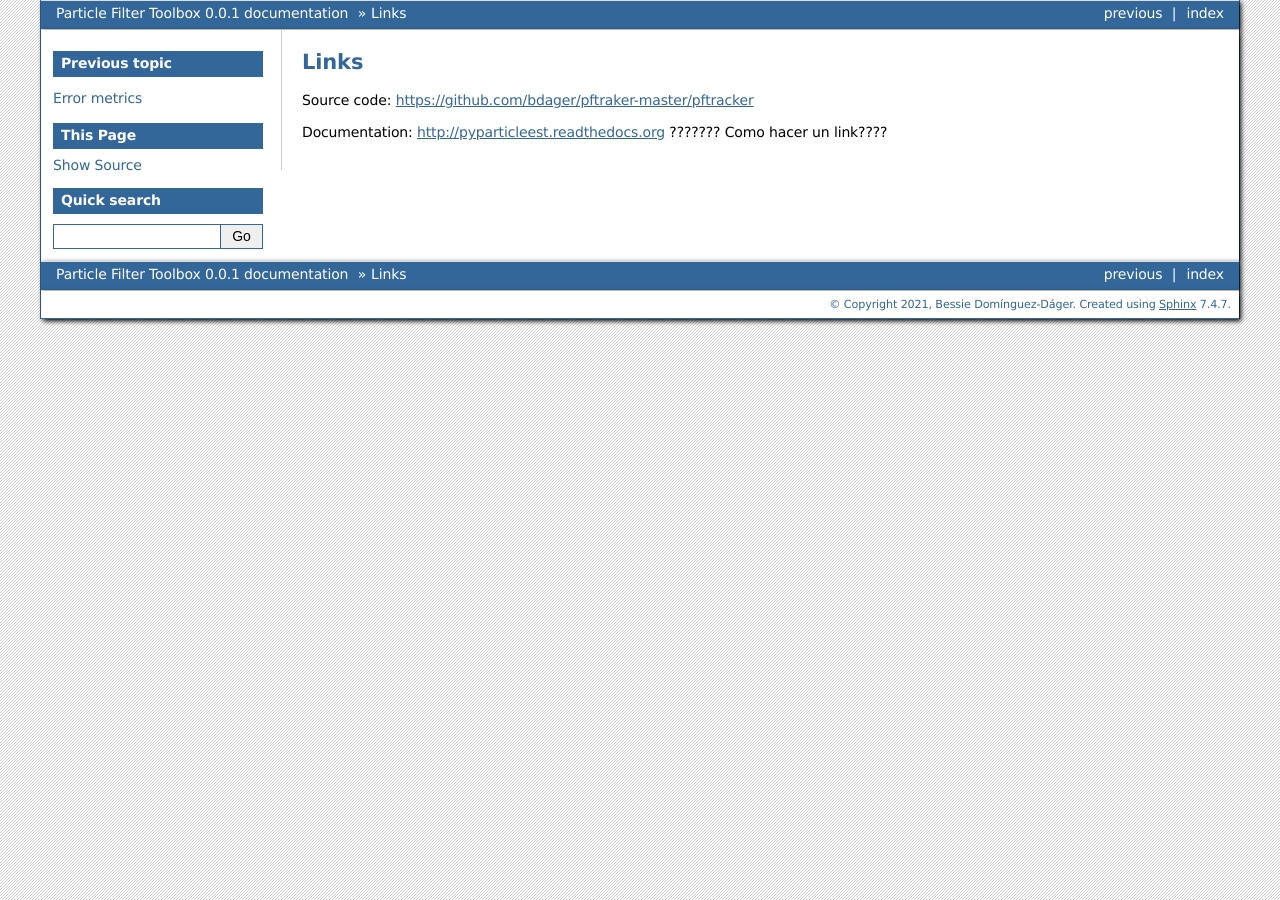
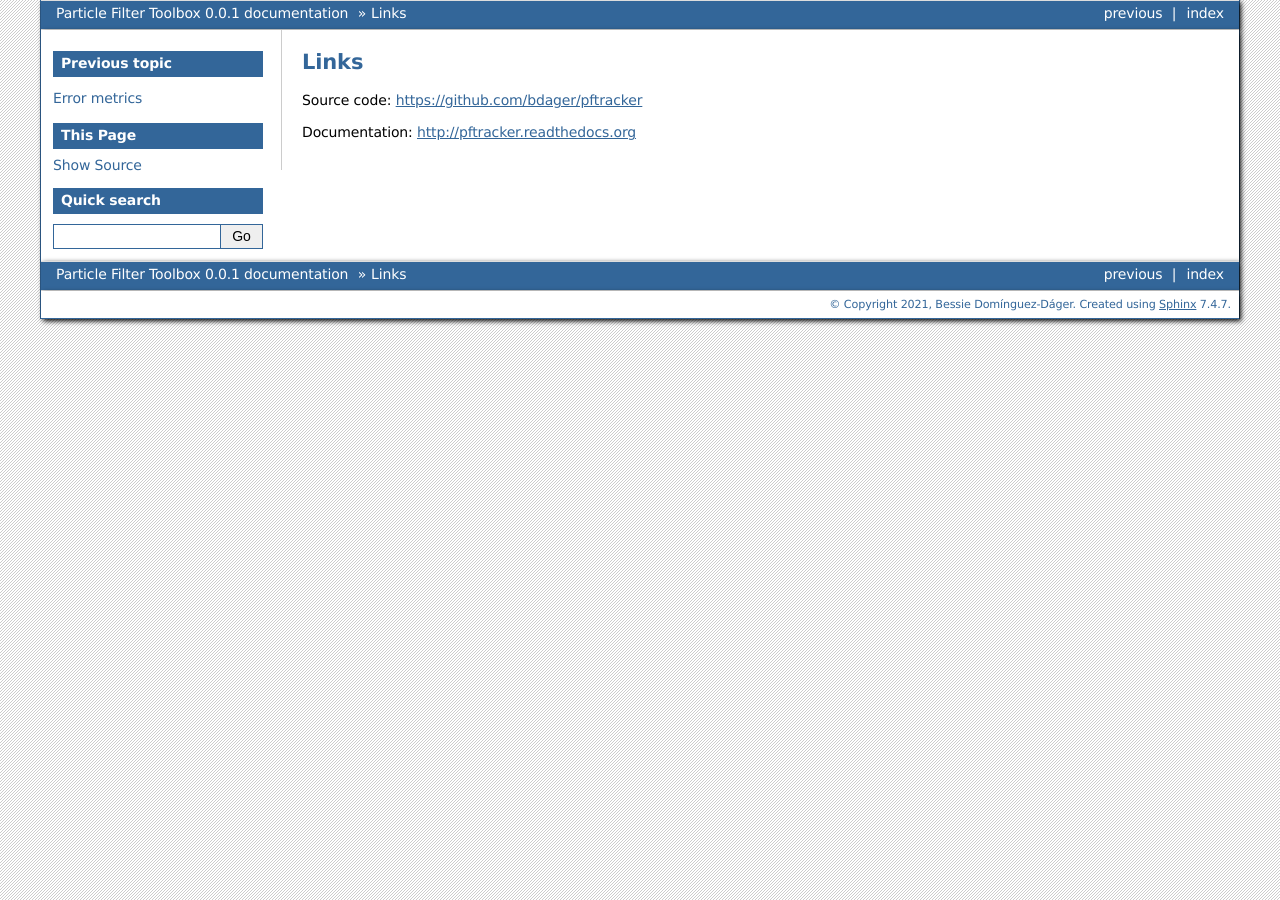
Before and after one commit to bdager/pftracker, a Sphinx documentation site: the page built from docs/source/links.rst, in a window 1280 px wide. Built offline with Sphinx 7.4.7, drawn with Linux system fonts in a browser that asks for light colours.

Commit message:
README.md, links.rst, track.py

```diff
--- a/docs/source/links.rst
+++ b/docs/source/links.rst
@@ -2,7 +2,7 @@ Links
 =====
 
 Source code:
-https://github.com/bdager/pftraker-master/pftracker
+https://github.com/bdager/pftracker
 
 Documentation:
-http://pyparticleest.readthedocs.org ??????? Como hacer un link????
+http://pftracker.readthedocs.org
```
Also changed, not shown: README.md (+11 -8 lines), 1 other file.
